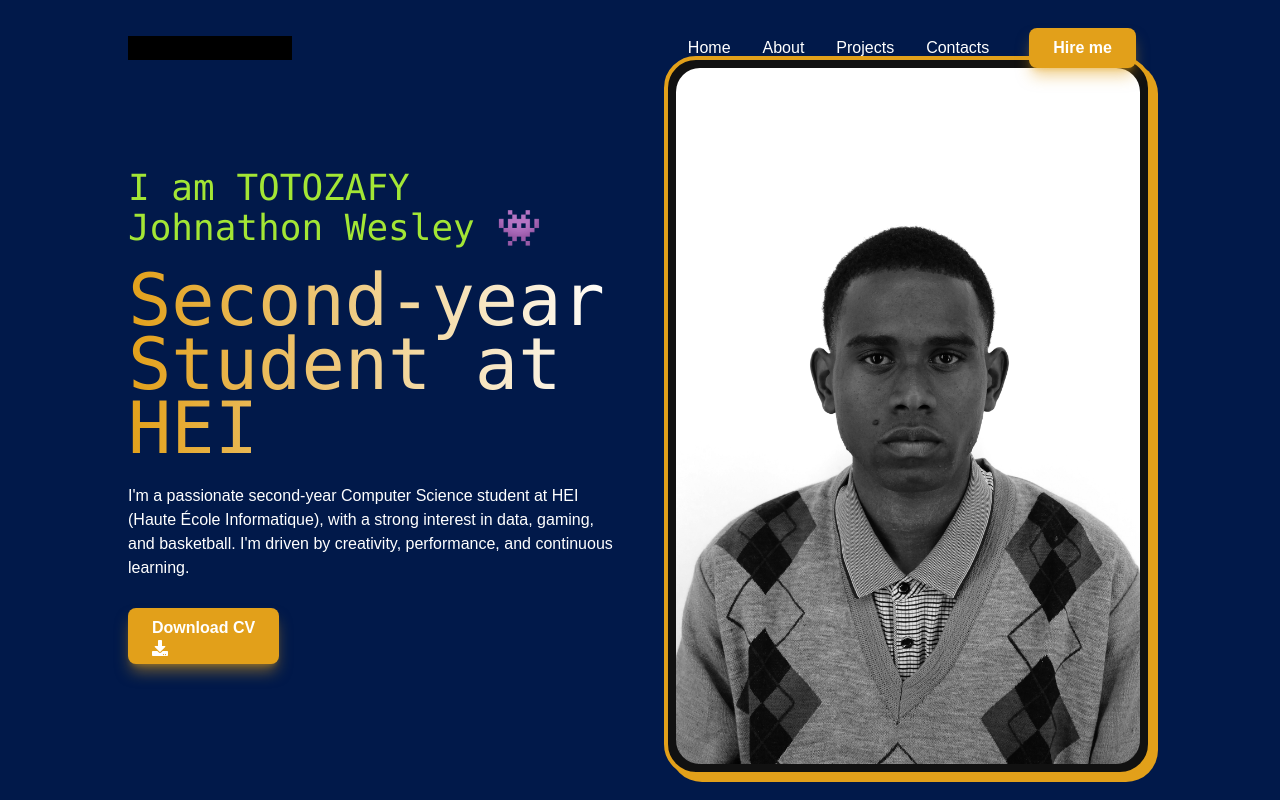
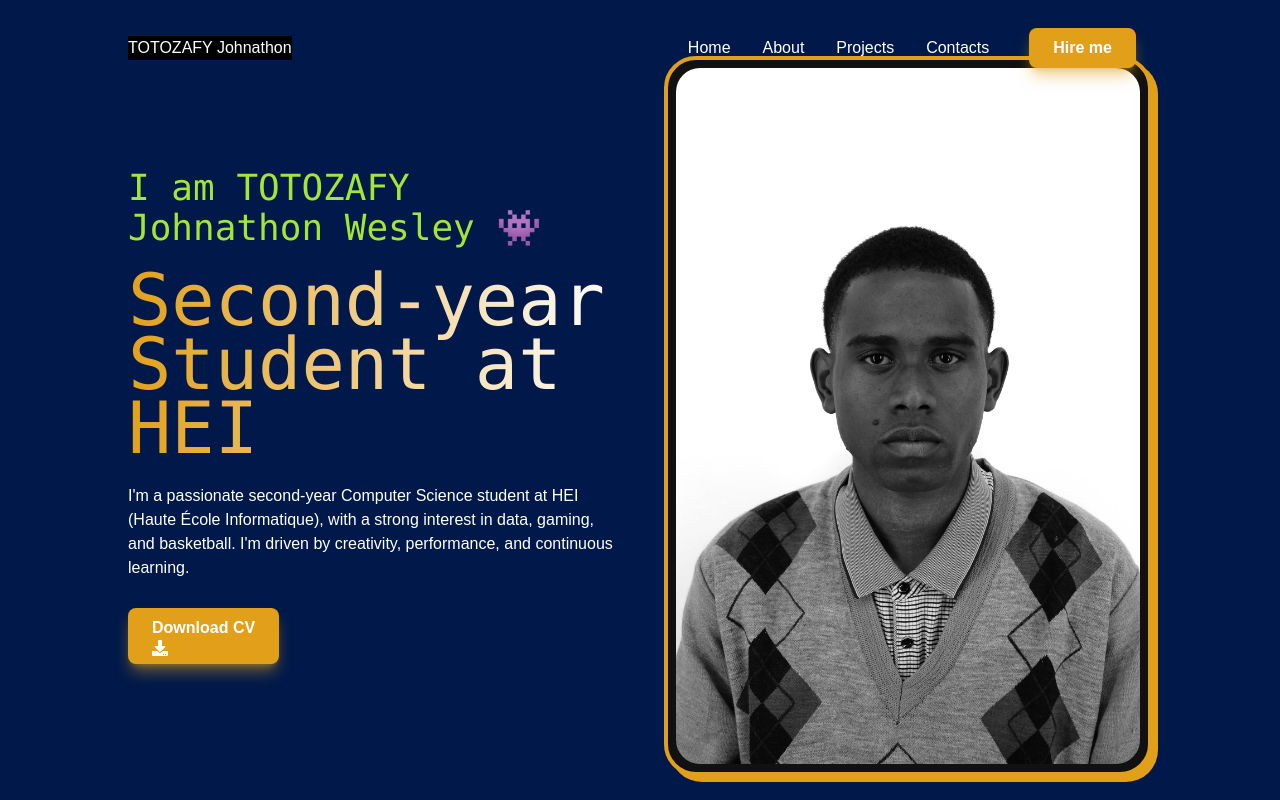
Before and after one commit to Johnathon47/first-portfolio, a Next.js app: page / in a window 1280 px wide. Shown: the top 800 px of the page. Built offline with nearby package versions, Linux system fonts and the light colour scheme; a web font is replaced by a local one.

Commit message:
feat:text white

```diff
--- a/components/Home/NavBar/Nav.tsx
+++ b/components/Home/NavBar/Nav.tsx
@@ -36,7 +36,7 @@ export default function Nav({ openNav }: Props) {
         } h-[12vh] z-[10] w-full transition-all duration-200`}>
             <div className="flex items-center h-full justify-between w-[95%] sm:w-[90%] xl:w-[80%] mx-auto">
                 {/* LOGO */}
-                <p className="bg-black">TOTOZAFY Johnathon</p>
+                <p className="bg-black text-white">TOTOZAFY Johnathon</p>
                 {/* Nav links */}
                 <div className="flex items-center space-x-10">
                     <div className="hidden lg:flex items-center space-x-8">
```
